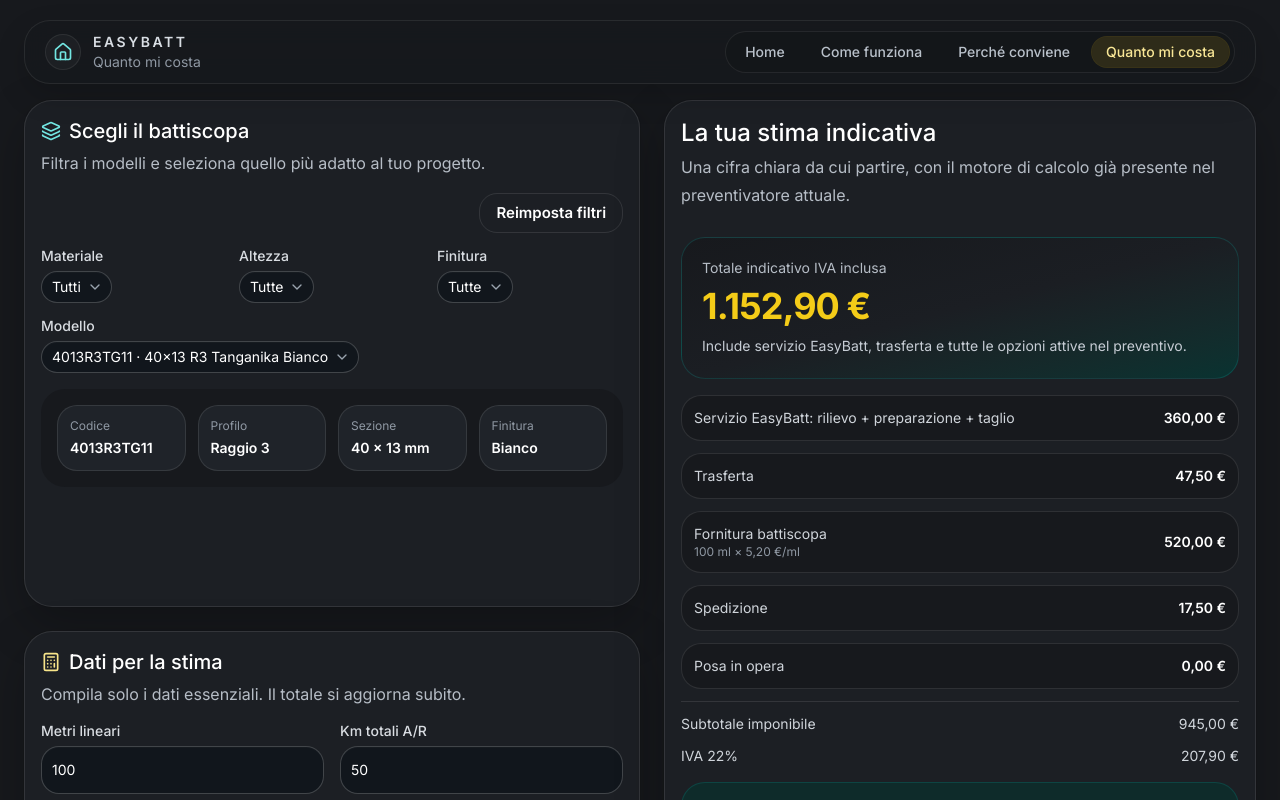
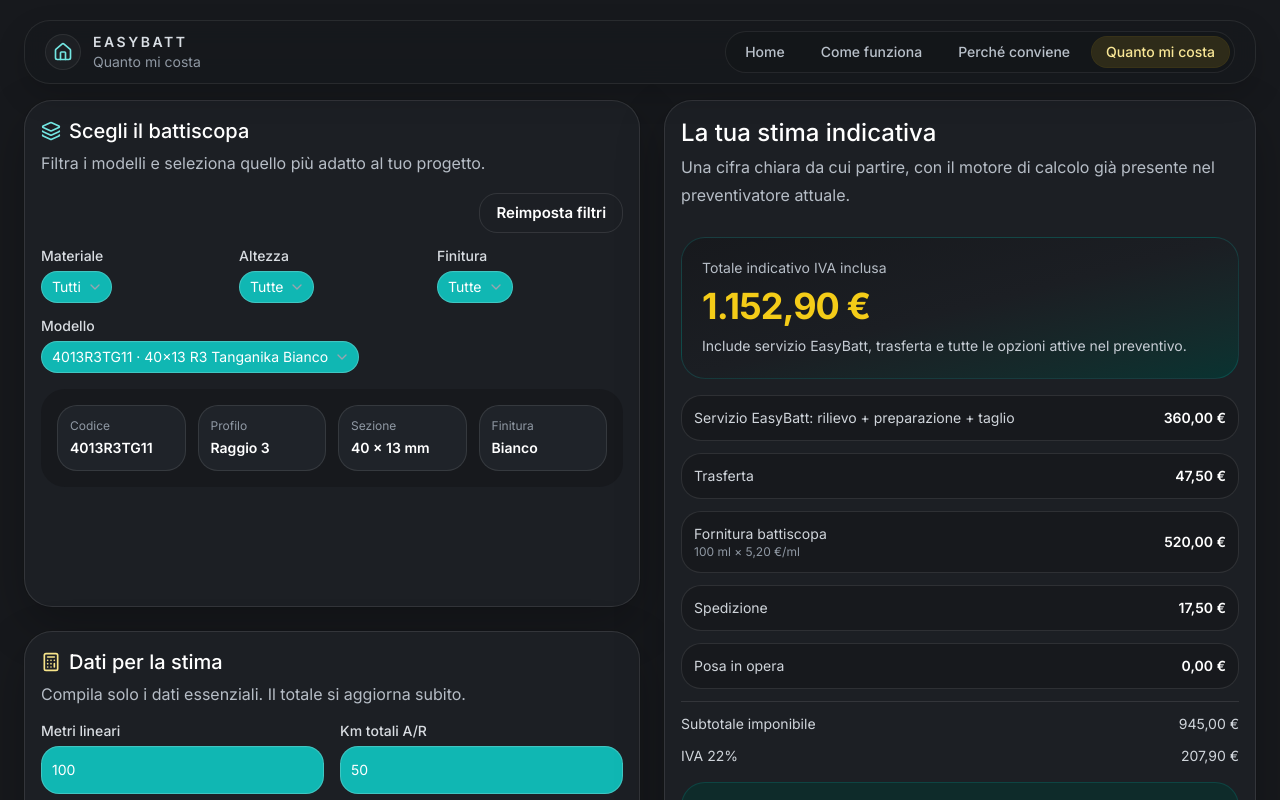
Before and after one commit to FalegnameriaSpini/easybatt-webapp, a Next.js app: page /quanto-mi-costa in a window 1280 px wide. Shown: the top 800 px of the page. Built offline with nearby package versions, Linux system fonts and the light colour scheme.

Commit message:
Easybatt_app_v5

```diff
--- a/app/quanto-mi-costa/page.js
+++ b/app/quanto-mi-costa/page.js
@@ -69,18 +69,18 @@ function unique(array) {
 }
 
 const fieldClassName =
-  "h-12 rounded-2xl !border !border-white/20 !bg-[#11161C] !text-white " +
+  "h-12 rounded-2xl !border !border-white/20 !bg-[#10B7B3] !text-white " +
   "shadow-[inset_0_1px_0_rgba(255,255,255,0.02)] transition-all duration-200 " +
-  "hover:!border-[#10B7B3]/45 hover:!bg-[#141B22] " +
-  "focus-visible:!border-[#10B7B3] focus-visible:!bg-[#141B22] focus-visible:!ring-2 focus-visible:!ring-[#10B7B3]/25 focus-visible:!outline-none " +
-  "data-[state=open]:!border-[#10B7B3] data-[state=open]:!bg-[#141B22] data-[state=open]:!ring-2 data-[state=open]:!ring-[#10B7B3]/25 " +
+  "hover:!border-[#10B7B3]/45 hover:!bg-[#0A8B87] " +
+  "focus-visible:!border-[#10B7B3] focus-visible:!bg-[#0A8B87] focus-visible:!ring-2 focus-visible:!ring-[#10B7B3]/25 focus-visible:!outline-none " +
+  "data-[state=open]:!border-[#10B7B3] data-[state=open]:!bg-[#0A8B87] data-[state=open]:!ring-2 data-[state=open]:!ring-[#10B7B3]/25 " +
   "[&_svg]:text-[#9AA4AF] hover:[&_svg]:text-[#C7F3F1] data-[state=open]:[&_svg]:text-[#72E6E2]";
 
 const inputClassName =
-  "h-12 rounded-2xl !border !border-white/20 !bg-[#11161C] !text-white " +
+  "h-12 rounded-2xl !border !border-white/20 !bg-[#10B7B3] !text-white " +
   "shadow-[inset_0_1px_0_rgba(255,255,255,0.02)] transition-all duration-200 " +
-  "hover:!border-[#10B7B3]/45 hover:!bg-[#141B22] " +
-  "focus-visible:!border-[#10B7B3] focus-visible:!bg-[#141B22] focus-visible:!ring-2 focus-visible:!ring-[#10B7B3]/25 focus-visible:!outline-none " +
+  "hover:!border-[#10B7B3]/45 hover:!bg-[#0A8B87] " +
+  "focus-visible:!border-[#10B7B3] focus-visible:!bg-[#0A8B87] focus-visible:!ring-2 focus-visible:!ring-[#10B7B3]/25 focus-visible:!outline-none " +
   "placeholder:!text-[#95A0AB]";
 
 const selectContentClassName =
```
